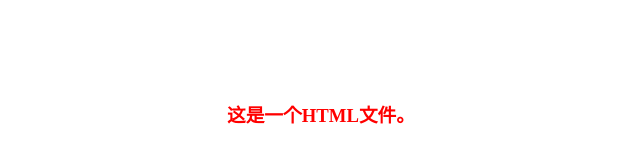
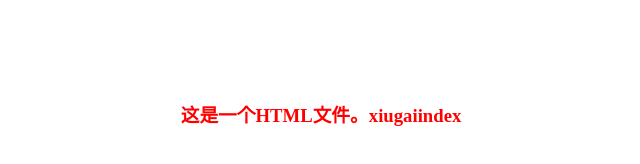
Before and after one commit to lxf1201/pilishen.com, a plain HTML site: page index.html in a window 1280 px wide. Shown: the whole page, without its empty margins (319-959 px from the left). Drawn offline with Linux system fonts and the light colour scheme.

Commit message:
add index.html

```diff
--- a/index.html
+++ b/index.html
@@ -6,6 +6,6 @@
 	<link rel="stylesheet" type="text/css" href="style.css">
 </head>
 <body>
-    <h3>这是一个HTML文件。</h3s>
+    <h3>这是一个HTML文件。xiugaiindex</h3>
 </body>
 </html>
```
